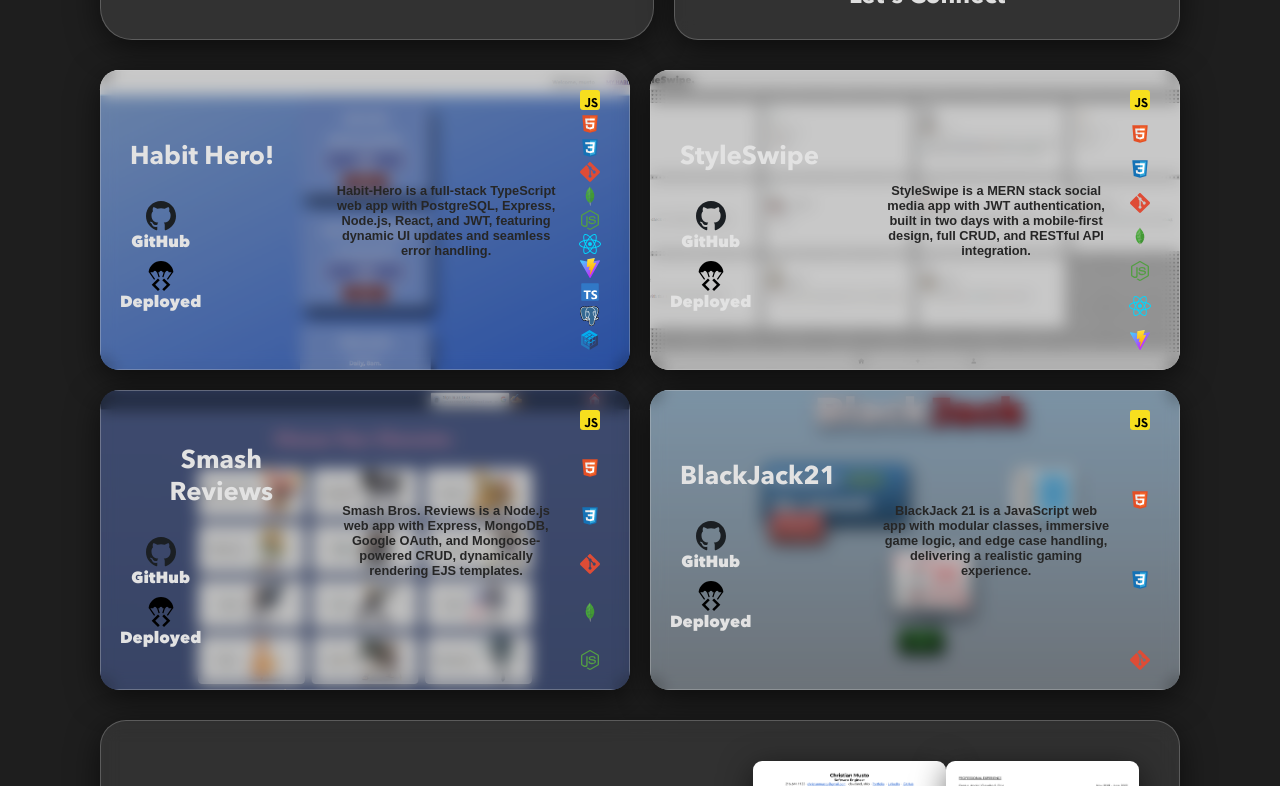
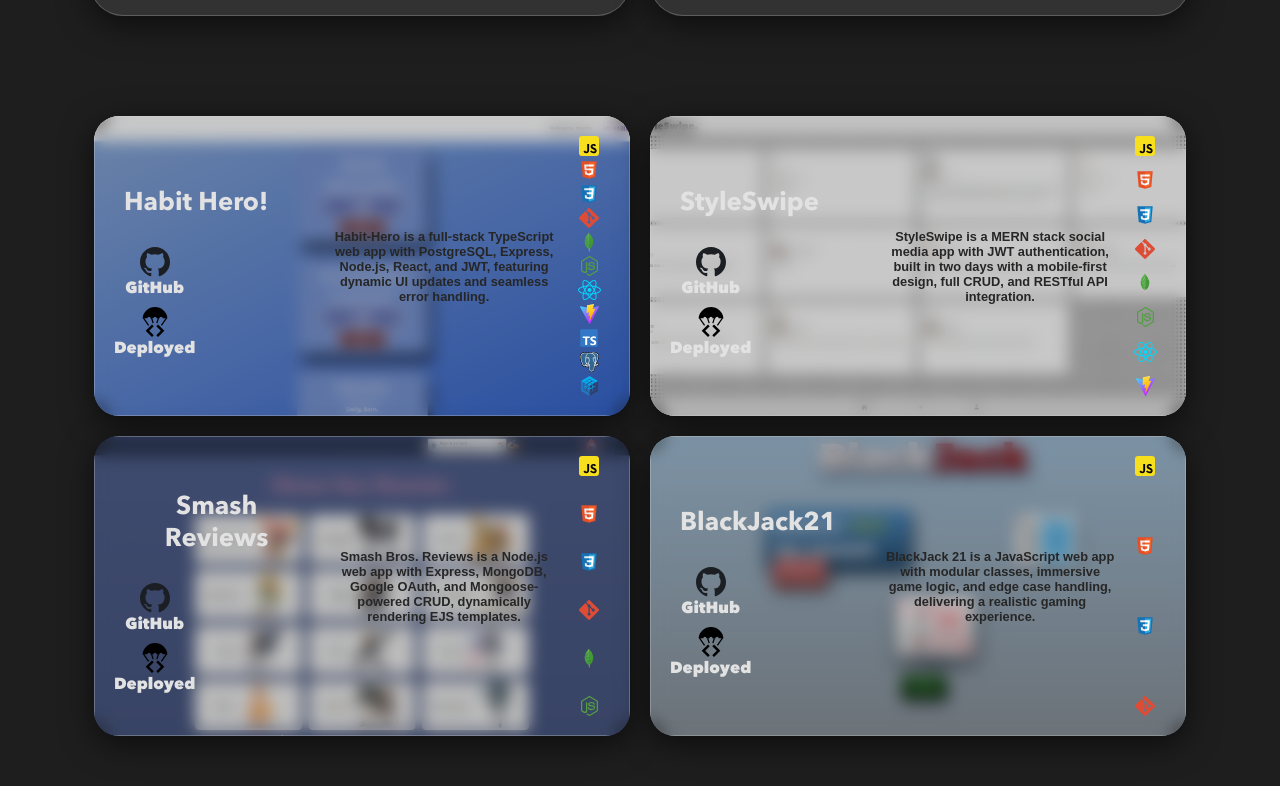
Before and after one commit to officialmusto/musto-website, a React (Vite) app: page / in a window 1280 px wide. Shown: the part 1137-1923 px from the top of the page. Built offline with nearby package versions, Linux system fonts and the light colour scheme.

Commit message:
update syling git push

```diff
--- a/src/App.css
+++ b/src/App.css
@@ -75,7 +75,6 @@ body {
 
 .all-el {
   max-width: 1200px;
-  width: 100%;
   margin: 0 auto;
   display: flex;
   flex-direction: column;
@@ -83,14 +82,17 @@ body {
 }
 
 .profile-and-about {
+  max-width: 1100px;
   gap: 20px;
-  width: 90%;
+  display: grid;
+  grid-template-columns: 1fr 1fr;
+  justify-content: center;
   display: flex;
-  flex-direction: row;
 }
 
 
 .projects-and-resume {
+  width: 100%;
   display: flex;
   align-self: center;
   flex-direction: column;
--- a/src/components/About/About.css
+++ b/src/components/About/About.css
@@ -16,7 +16,7 @@
   backdrop-filter: blur(10px);
   border: solid 1px #dedede3f;
   box-shadow: 0 8px 32px 0 #00000096;
-  border-radius: 1.5rem;
+  border-radius: 33px;
 }
 
 #about-title {
--- a/src/components/NavBar/NavBar.css
+++ b/src/components/NavBar/NavBar.css
@@ -56,8 +56,12 @@ a:hover {
   color: #b4d6fd;
 }
 
-@media (max-width: 500px) {
+@media (max-width: 550px) {
+
+  .nav-el {
+
+  }
   .nav {
-    font-size: 1.2rem;
+    font-size: 1rem;
   }
 }
--- a/src/components/ProfileCard/ProfileCard.css
+++ b/src/components/ProfileCard/ProfileCard.css
@@ -2,16 +2,16 @@
   width: 90%;
   display: flex;
   justify-content: center;
+
   gap: 20px;
   scroll-margin-top: 230px;
   align-items: center;
   flex-direction: column;
-  padding: 50px;
   background: #6c6c6c45;
   backdrop-filter: blur(10px);
   border: solid 1px #dedede3f;
   box-shadow: 0 8px 32px 0 #00000096;
-  border-radius: 2rem;
+  border-radius: 33px;
 }
 
 #name-text {
--- a/src/components/ProjectCard/ProjectCard.css
+++ b/src/components/ProjectCard/ProjectCard.css
@@ -7,7 +7,7 @@
   padding: 20px;
   height: 300px;
   position: relative;
-  border-radius: 1.2rem;
+  border-radius: 25px;
   overflow: hidden;
   box-shadow: 0 8px 32px 0 #00000096;
   background-size: cover;
--- a/src/components/ProjectList/ProjectList.css
+++ b/src/components/ProjectList/ProjectList.css
@@ -1,13 +1,13 @@
 #portfolio {
+  margin: 100px;
+  width: 91%;
   scroll-margin-top: 230px;
-  width: 90%;
   display: grid;
   align-items: center;
   align-self: center;
   justify-content: center;
   grid-template-columns: 1fr 1fr;
   grid-gap: 20px;
-  margin: 30px;
 }
 
 
```
